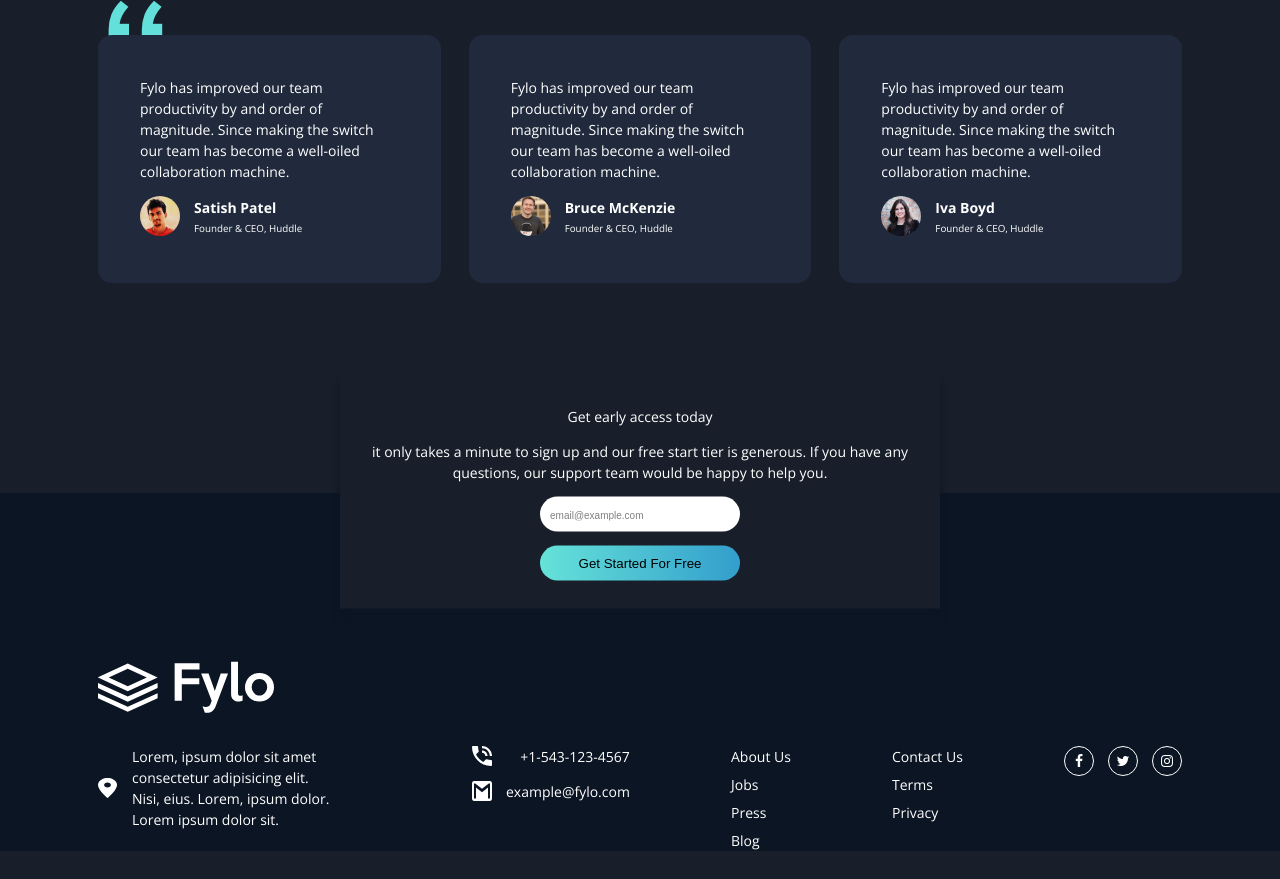
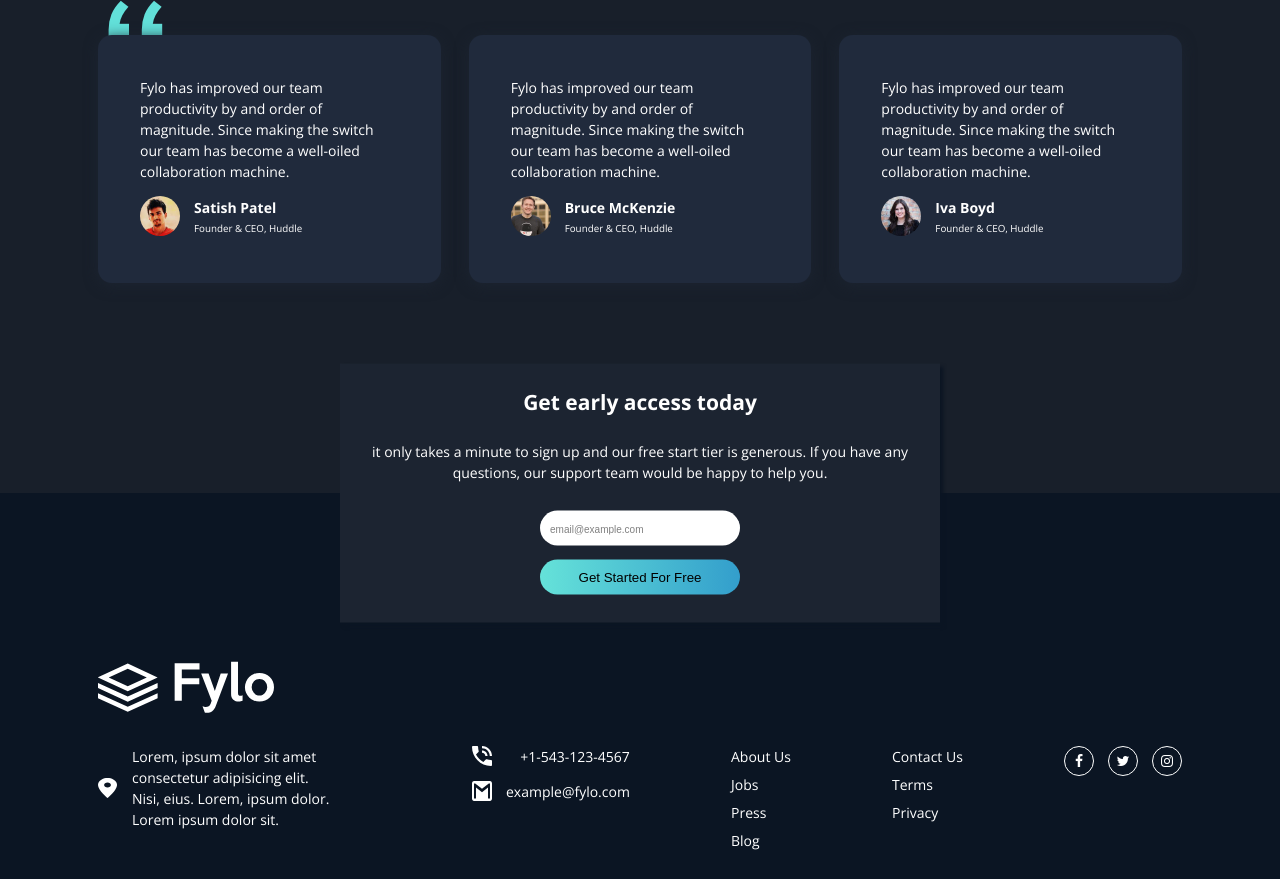
Before and after one commit to EclecticOwl/fylo-dark-theme, a plain HTML site: page index.html in a window 1280 px wide. Shown: the part 2013-2892 px from the top of the page. Before the commit the page ends 2864 px from the top, so only its background shows below. Drawn offline with nearby package versions, Linux system fonts and the light colour scheme.

Commit message:
small modifictations to footer and box shadows.

```diff
--- a/css/main.sass
+++ b/css/main.sass
@@ -193,6 +193,7 @@ nav
     width: 100%
     max-width: 400px
     border-radius: 1em
+    box-shadow: 0 .2em 1em $dark-blue-intro
 
     .author
         flex-direction: row
@@ -220,6 +221,7 @@ nav
 footer
     margin-top: 15em
     padding-top: 12em
+    padding-bottom: 2em
     background-color: $dark-blue-footer
     position: relative
 
@@ -236,16 +238,20 @@ footer
     padding: 1em
 
 form
-    background-color: $dark-blue-main
+    background-color: $dark-blue-intro
     padding: 2em
     gap: 1em
     width: 100%
     min-width: 320px
     max-width: 600px
-    box-shadow: 0 .5em .5em $dark-blue-footer
+    box-shadow: .25em .25em .25em $dark-blue-footer
 
     p
+        margin: 1em 0
         text-align: center
+    span
+        font-weight: 700
+        font-size: 1.5em
 .form-input
     display: flex
     flex-direction: column
```
Also changed, not shown: css/main.css, 1 other file.
